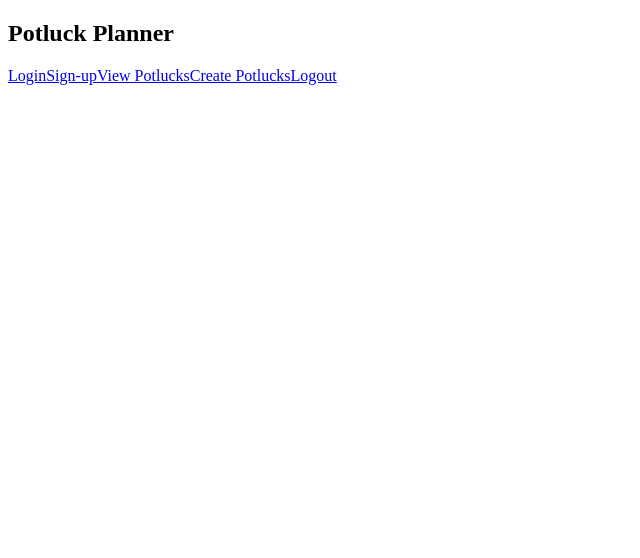
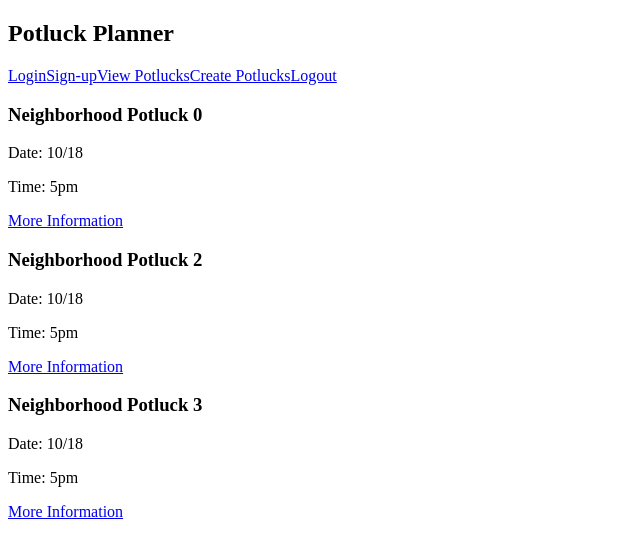
Before and after one commit to ft-potluck-planner-3/front-end, a React (Create React App) app in the folder potluck-planner/: page /potlucks in a window 1280 px wide. Shown: the top 558 px of the page, without its empty margins (0-640 px from the left). Built offline with nearby package versions, Linux system fonts and the light colour scheme.

Commit message:
Added poluckList, the potluck needs review, not getting props

```diff
--- a/potluck-planner/public/index.html
+++ b/potluck-planner/public/index.html
@@ -4,6 +4,7 @@
     <meta charset="utf-8" />
     <link rel="icon" href="%PUBLIC_URL%/favicon.ico" />
     <meta name="viewport" content="width=device-width, initial-scale=1" />
+
     <meta name="theme-color" content="#000000" />
     <meta
       name="description"
--- a/potluck-planner/src/App.js
+++ b/potluck-planner/src/App.js
@@ -6,6 +6,10 @@ import PotluckList from "./components/PotluckList";
 import SignUp from "./components/SignUp";
 import Potluck from "./components/Potluck";
 import Logout from "./components/Logout";
+
+
+
+
 
 // Library Imports
 import { NavLink, Route, Switch } from "react-router-dom";
--- a/potluck-planner/src/components/Potluck.js
+++ b/potluck-planner/src/components/Potluck.js
@@ -1,25 +1,23 @@
 import React from "react";
+import { useParams } from "react-router-dom";
 
-const fakePotluck = {
-    id: 1,
-    potluckName: 'Neighborhood Potluck',
-    date: '10/18',
-    time: '5pm',
-    location: 'The cul de sac',
-    foods: ['item 1', 'item 2'],
-    guests: ['guest 1', 'guest 2']
-}
-const Potluck = () => {
-    const { id, potluckName, date, time, location, foods, guests } = fakePotluck;
+const Potluck = (props) => {
+    console.log(props)
+    const {potlucks} = props;
+
+    const {id} = useParams();
+    console.log(potlucks)
+    const potluck = potlucks.find(potluck => potluck.id === parseInt(id))
+
     return <div className="potluck" key={id}>
-        <h3>{potluckName}</h3>
-        <p>Date: {date}</p>
-        <p>Time: {time}</p>
-        <p>Location: {location}</p>
+        <h3>{potluck.potluckName}</h3>
+        <p>Date: {potluck.date}</p>
+        <p>Time: {potluck.time}</p>
+        <p>Location: {potluck.location}</p>
         <p>Food List:</p>
-        <ul>{foods.map(food => <li>{food}</li>)}</ul>
+        <ul>{potluck.foods.map(food => <li>{food}</li>)}</ul>
         <p>Guest List:</p>
-        <ul>{guests.map(guest => <li>{guest}</li>)}</ul>
+        <ul>{potluck.guests.map(guest => <li>{guest}</li>)}</ul>
         <button>Edit Potluck Details</button>
         <button>Delete this Potluck</button>
     </div>;
--- a/potluck-planner/src/components/PotluckList.js
+++ b/potluck-planner/src/components/PotluckList.js
@@ -1,6 +1,58 @@
 import React from "react";
 
+
+import Potluck from "./Potluck";
+import { Route, Link } from 'react-router-dom'
+
+
+const fakePotlucks = [{
+  id: 1,
+  potluckName: 'Neighborhood Potluck 0',
+  date: '10/18',
+  time: '5pm',
+  location: 'The cul de sac',
+  foods: ['item 1', 'item 2'],
+  guests: ['guest 1', 'guest 2']
+},
+{
+  id: 2,
+  potluckName: 'Neighborhood Potluck 2',
+  date: '10/18',
+  time: '5pm',
+  location: '123',
+  foods: ['item 1', 'item 2'],
+  guests: ['guest 1', 'guest 2']
+},
+{
+  id: 3,
+  potluckName: 'Neighborhood Potluck 3',
+  date: '10/18',
+  time: '5pm',
+  location: '345',
+  foods: ['item 1', 'item 2'],
+  guests: ['guest 1', 'guest 2']
+}
+]
+
 const PotluckList = () => {
-  return <div></div>;
-};
+
+
+  return (<div>
+
+    {fakePotlucks.map(potluck =>{
+      return (
+      <div>
+      <h3>{potluck.potluckName}</h3>
+      <p>Date: {potluck.date}</p>
+      <p>Time: {potluck.time}</p>
+
+      <Link to={`/potlucks/${potluck.id}`}>More Information</Link>
+      </div>)
+
+    })}
+    <Route path={`/potlucks/:id`}>
+    <Potluck potlucks={fakePotlucks} />
+    </Route>
+  </div>
+  )};
 export default PotluckList;
--- a/potluck-planner/src/index.js
+++ b/potluck-planner/src/index.js
@@ -2,6 +2,7 @@ import React from "react";
 import ReactDOM from "react-dom";
 import App from "./App";
 import { BrowserRouter as Router } from "react-router-dom";
+
 
 ReactDOM.render(
   <Router>
```
